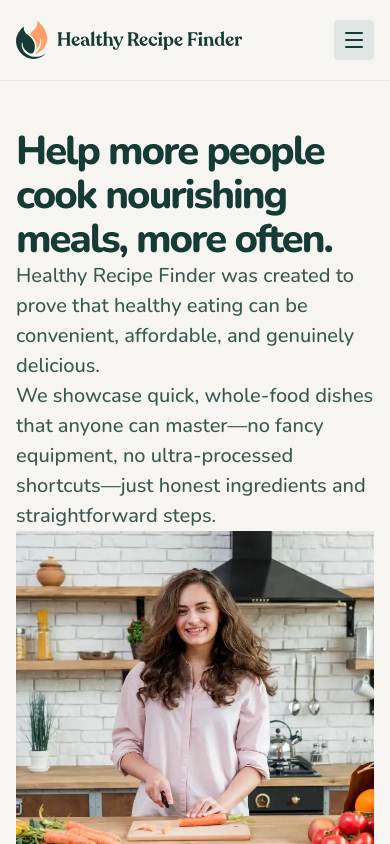
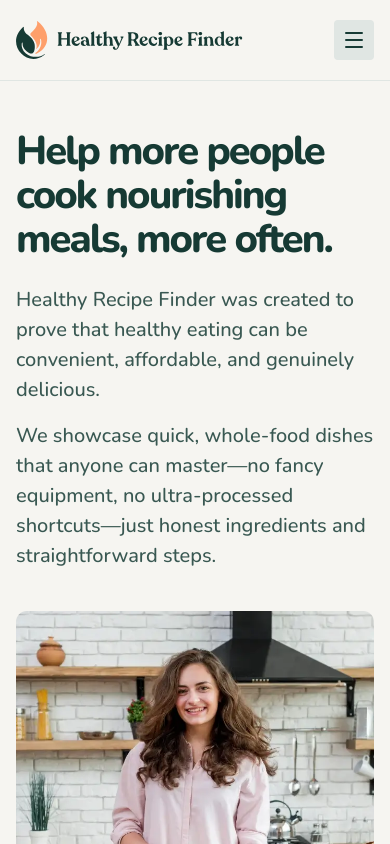
Before and after one commit to EdwardShanahan09/fm-recipe-finder, a React (Vite) app: page /about in a window 390 px wide. Shown: the top 844 px of the page. Built offline with nearby package versions, Linux system fonts and the light colour scheme.

Commit message:
Add Mission styles for mobiles devices

```diff
--- /dev/null
+++ b/src/pages/About/Mission/Mission.css
@@ -0,0 +1,19 @@
+.mission {
+  margin-bottom: 6.5rem;
+}
+
+.mission__title {
+  margin-bottom: 2.4rem;
+}
+
+.mission__description:not(:last-child) {
+  margin-bottom: 1.6rem;
+}
+
+.mission__description:last-child {
+  margin-bottom: 4rem;
+}
+
+.mission__img {
+  border-radius: 1.1rem;
+}
--- a/src/pages/About/Mission/Mission.jsx
+++ b/src/pages/About/Mission/Mission.jsx
@@ -1,5 +1,6 @@
 import missionImgSmall from "../../../assets/images/mission-small.webp";
 import missionImgLarge from "../../../assets/images/mission-large.webp";
+import "./Mission.css";
 
 const Mission = () => {
   return (
```
